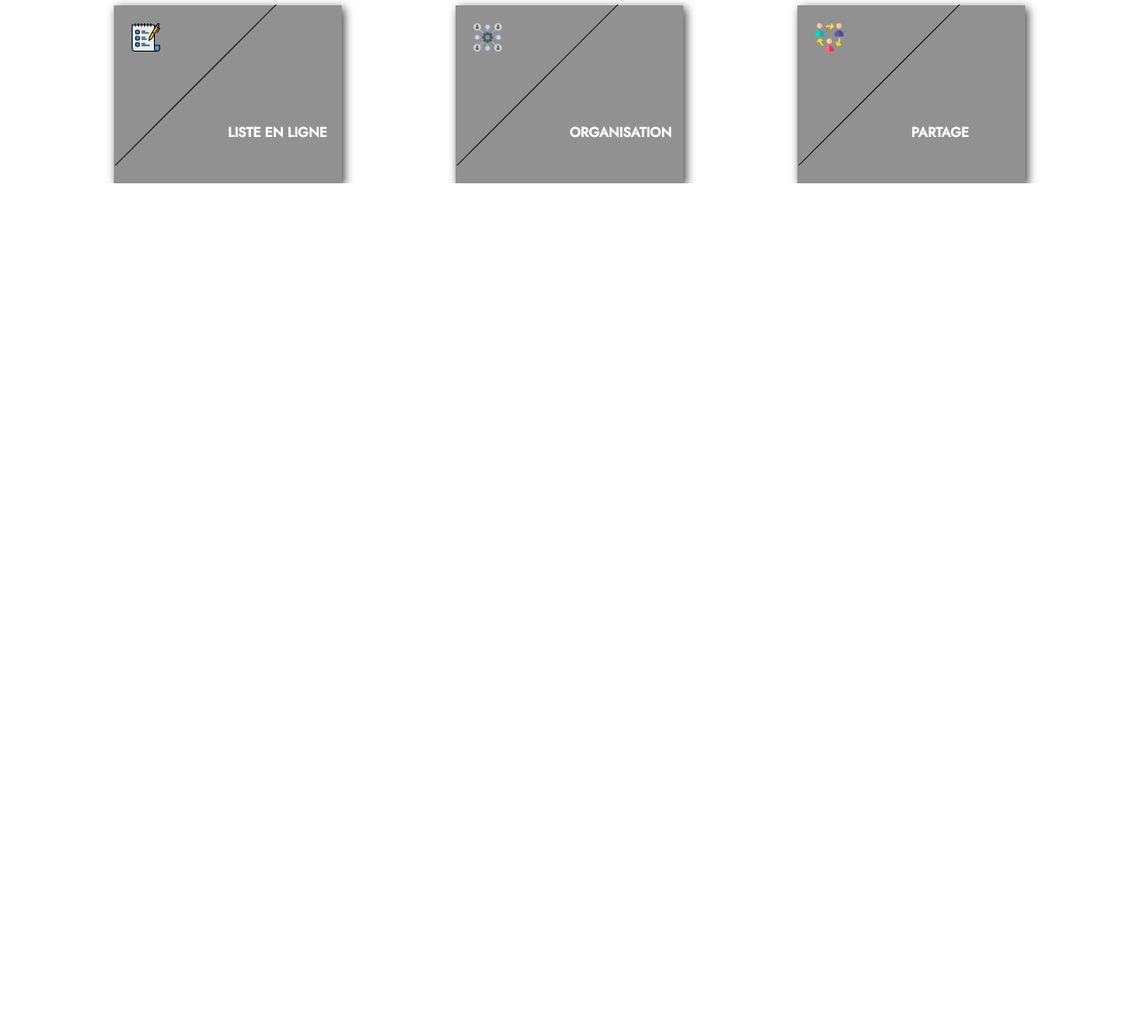
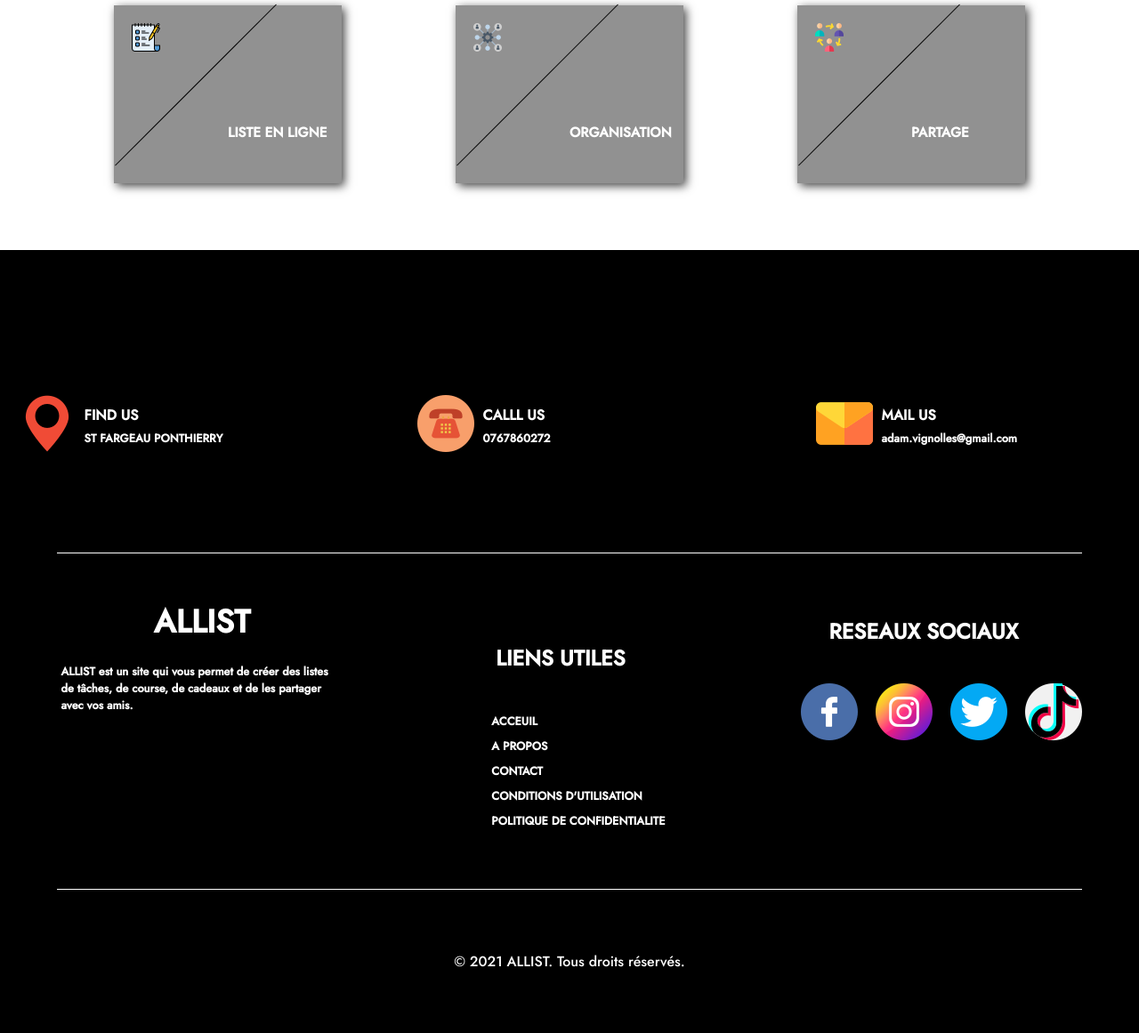
Before and after one commit to AdamVignolles/ALLIST, a Django app: page / in a window 1280 px wide. Shown: the part 610-1771 px from the top of the page at 89% size. Before the commit the page ends 816 px from the top, so only its background shows below. Run offline with Django 4.2, Linux system fonts and the light colour scheme.

Commit message:
footer to finish

```diff
--- a/ALLIST/ALLIST/static/css/acceuil/style.css
+++ b/ALLIST/ALLIST/static/css/acceuil/style.css
@@ -5,6 +5,10 @@ body{
     display: flex;
     flex-direction: column;
     align-items: center;
+}
+p {
+    margin: 0;
+    padding: 0;
 }
 
 /* Header */
@@ -74,12 +78,12 @@ main{
     justify-content: space-between;
     margin-top: 75px;
 }
-.img img{
+main .img img{
     width: 300px;
     height: 300px;
     box-shadow: 3px 3px 10px 0px rgba(0,0,0,0.75);
 }
-.txt{
+main .txt{
     width: 50%;
     display: flex;
     flex-direction: column;
@@ -140,3 +144,148 @@ main{
 
     color: #fff;
 }
+
+/* Footer */
+
+footer{
+    margin-top: 75px;
+    width: 100%;
+    height: 110vh;
+    display: flex;
+    flex-direction: column;
+    justify-content: center;
+    align-items: center;
+    background-color: #000;
+    color: #fff;
+}
+.top{
+    width: 100%;
+    height: 40%;
+    display: flex;
+    justify-content: space-between;
+    align-items: center;
+}
+footer .top img{
+    width: 64px;
+    height: 64px;
+}
+.contact{
+    width: 30%;
+    display: flex;
+    justify-content: center;
+    align-items: center;
+}
+.contact .txt{
+    width: 70%;
+    margin-left: 10px;
+}
+.contact p{
+    font-size: 0.8em;
+    font-weight: bold;
+    margin: 0;
+    padding: 0;
+    color: #fff;
+    margin-top: 5px;
+}
+.contact h2{
+    font-size: 1em;
+    font-weight: bold;
+    margin: 0;
+    padding: 0;
+    color: #fff;
+}
+
+footer .info{
+    width: 100%;
+    height: 50%;
+    display: flex;
+    justify-content: space-between;
+    margin-top: 50px;
+}
+
+.info .left{
+    width: 30%;
+    display: flex;
+    flex-direction: column;
+
+}
+.info .left .title h1{
+    font-size: 1.5em;
+    font-weight: bold;
+    margin: 0;
+    padding: 0;
+    color: #fff;
+}
+.info .left .txt{
+    width: 100%;
+    display: flex;
+    flex-direction: column;
+    justify-content: center;
+    align-items: center;
+}
+.info .left .txt p{
+    width: 80%;
+    font-size: 0.8em;
+    font-weight: bold;
+    margin: 0;
+    padding: 0;
+    color: #fff;
+    margin-top: 20px;
+}
+.info .mid{
+    width: 30%;
+    display: flex;
+    flex-direction: column;
+    justify-content: center;
+    align-items: center;
+}
+.info .mid ul li{
+    list-style: none;
+    margin: 0;
+    padding: 0;
+    margin-top: 5px;
+}
+.info .mid ul li a{
+    text-decoration: none;
+    color: #fff;
+    font-size: 0.8em;
+    font-weight: bold;
+}
+.info .right{
+    width: 30%;
+    display: flex;
+    flex-direction: column;
+}
+.info .right ul{
+    width: 100%;
+    display: flex;
+    align-items: center;
+    justify-content: center;
+}
+.info .right ul li{
+    list-style: none;
+    margin: 0;
+    padding: 0;
+    margin-top: 5px;
+}
+.info .right ul li a{
+    text-decoration: none;
+    color: #fff;
+    font-size: 0.8em;
+    font-weight: bold;
+}
+.line{
+    width: 90%;
+    height: 1px;
+    background-color: #fff;
+    margin-top: 20px;
+}
+
+footer .bottom{
+    width: 100%;
+    height: 10%;
+    display: flex;
+    justify-content: center;
+    align-items: center;
+    margin: 50px;
+}
--- a/ALLIST/ALLIST/templates/acceuil/index.html
+++ b/ALLIST/ALLIST/templates/acceuil/index.html
@@ -68,9 +68,76 @@
 
 
     <footer>
+        <div class="top">
+            <div class="findus contact">
+                <div class="img">
+                    <img src="{% static 'img/findus.png' %}">
+                </div>
+                <div class="txt">
+                    <h2>FIND US</h2>
+                    <p>ST FARGEAU PONTHIERRY</p>
+                </div>
+            </div>
+            <div class="callus contact">
+                <div class="img">
+                    <img src="{% static 'img/callus.png' %}">
+                </div>
+                <div class="txt">
+                    <h2>CALLL US</h2>
+                    <p>0767860272</p>
+                </div>
+            </div>
+            <div class="mailus contact">
+                <div class="img">
+                    <img src="{% static 'img/mailus.png' %}">
+                </div>
+                <div class="txt">
+                    <h2>MAIL US</h2>
+                    <p>adam.vignolles@gmail.com</p>
+                </div>
+            </div>
+        </div>
+        <!--ligne-->
+        <div class="line"></div>
 
-
-
+        <div class="info">
+            <div class="left">
+                <div class="title"><h1>ALLIST</h1></div>
+                <div class="txt"><p>ALLIST est un site qui vous permet de créer des listes de tâches, de course, de cadeaux et de les partager avec vos amis.</p></div>
+            </div>
+            <div class="mid">
+                <h2>LIENS UTILES</h2>
+                <ul>
+                    <li><a>ACCEUIL</a></li>
+                    <li><a>A PROPOS</a></li>
+                    <li><a>CONTACT</a></li>
+                    <li><a>CONDITIONS D'UTILISATION</a></li>
+                    <li><a>POLITIQUE DE CONFIDENTIALITE</a></li>
+                </ul>
+            </div>
+            <div class="right">
+                <h2>RESEAUX SOCIAUX</h2>
+                <ul>
+                    <li><a>
+                        <img src="{% static 'img/facebook.png' %}">
+                    </a></li>
+                    <li><a>
+                        <img src="{% static 'img/instagram.png' %}">
+                    </a></li>
+                    <li><a>
+                        <img src="{% static 'img/twitter.png' %}">
+                    </a></li>
+                    <li><a>
+                        <img src="{% static 'img/tiktok.png' %}">
+                    </a></li>
+                </ul>
+            </div>
+        </div>
+        <!--ligne-->
+        <div class="line"></div>
+        <div class="bottom">
+            <p>© 2021 ALLIST. Tous droits réservés.</p>
+        </div>
     </footer>
 </body>
 </html>
```
Also changed, not shown: ALLIST/ALLIST/static/img/callus.png (added), ALLIST/ALLIST/static/img/facebook.png (added), ALLIST/ALLIST/static/img/findus.png (added), ALLIST/ALLIST/static/img/instagram.png (added), ALLIST/ALLIST/static/img/mailus.png (added), ALLIST/ALLIST/static/img/tiktok.png (added), ALLIST/ALLIST/static/img/twitter.png (added).
